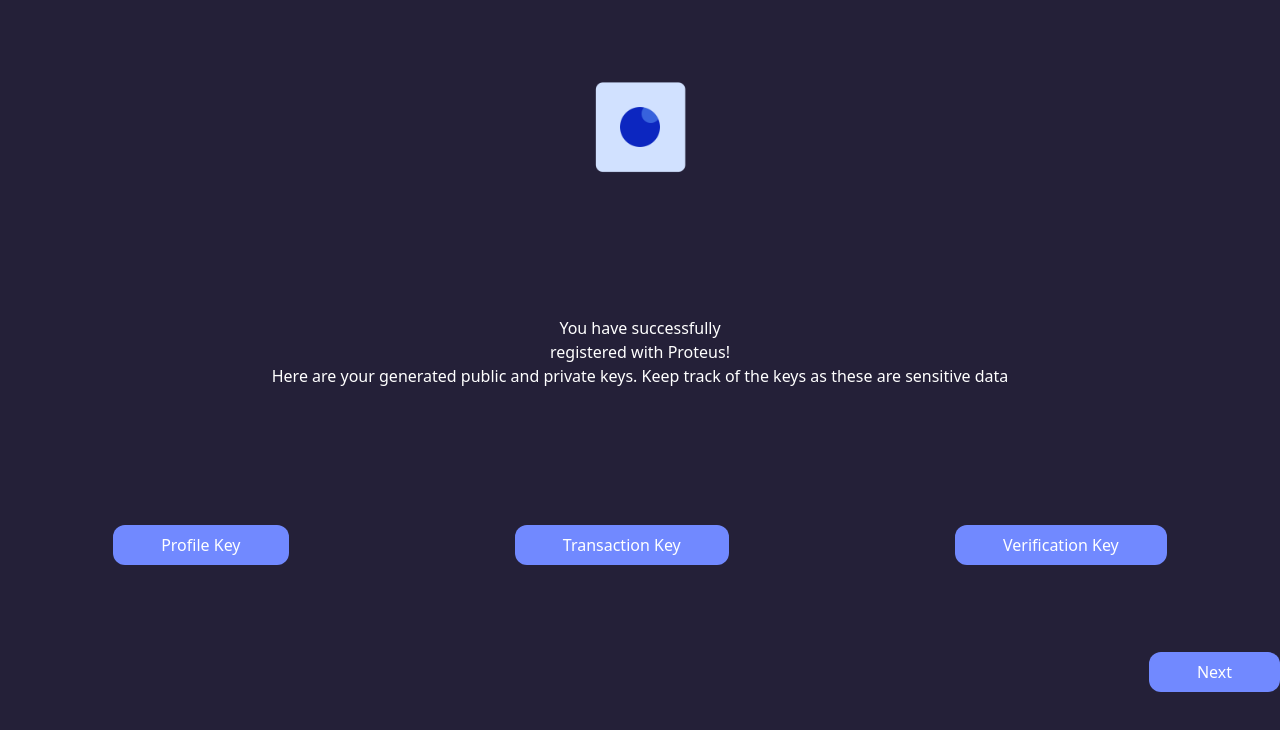
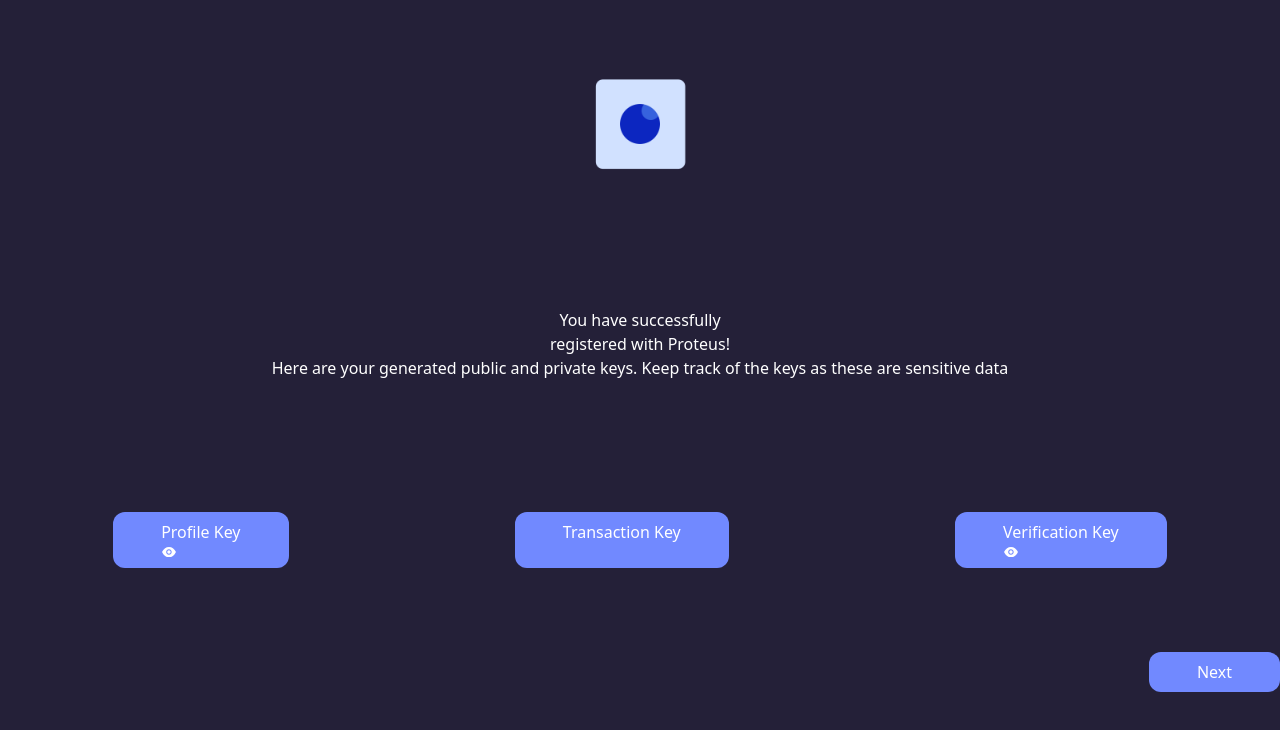
Before and after one commit to chandan0134/Proteus, a React (Create React App) app: page /keys in a window 1280 px wide. Shown: the top 730 px of the page. Built offline with nearby package versions, Linux system fonts and the light colour scheme.

Commit message:
last commit

```diff
--- a/src/pages/keys.jsx
+++ b/src/pages/keys.jsx
@@ -31,11 +31,11 @@
         <div className="flex flex-row justify-around w-full ">
           <div className="py-2 bg-[#7189FF] rounded-xl px-12 text-center my-3 mx-auto w-50">
             <button>Profile Key</button>
-            {/* {showKeys ? (
+            {showKeys ? (
               <AiFillEyeInvisible onClick={() => setShowKeys(false)} />
             ) : (
               <AiFillEye onClick={() => setShowKeys(true)} />
-            )} */}
+            )}
           </div>
           <div className="py-2 bg-[#7189FF] rounded-xl px-12 text-center my-3 mx-auto">
             <button>Transaction Key</button>
@@ -47,11 +47,11 @@
           </div>
           <div className="rounded-xl py-2 bg-[#7189FF] px-12 text-center my-3 mx-auto">
             <button>Verification Key</button>
-            {/* {showKeys ? (
+            {showKeys ? (
               <AiFillEyeInvisible onClick={() => setShowKeys(false)} />
             ) : (
               <AiFillEye onClick={() => setShowKeys(true)} />
-            )} */}
+            )}
           </div>
         </div>
       </div>
```
